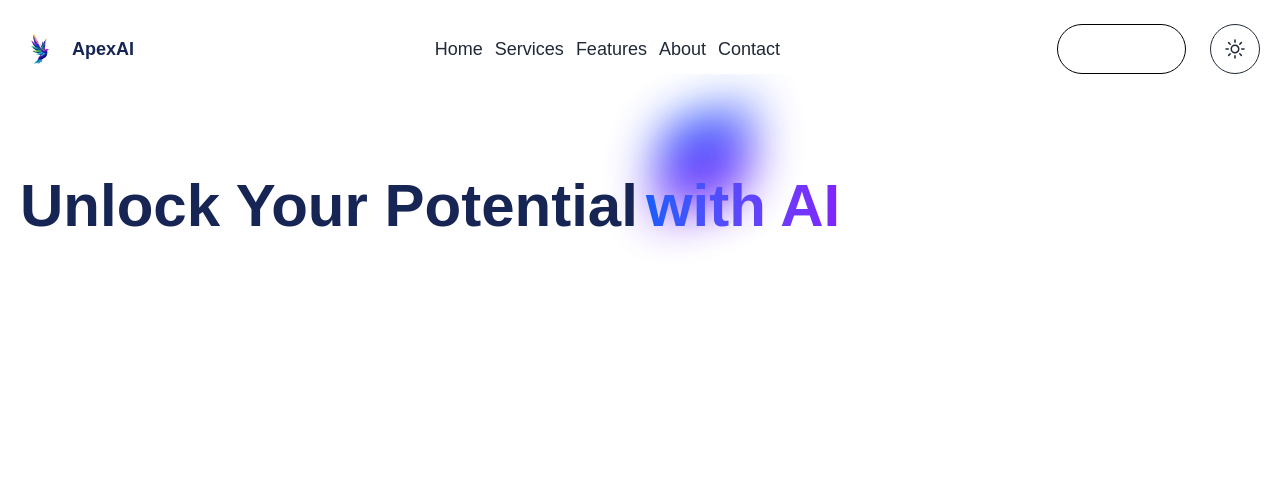
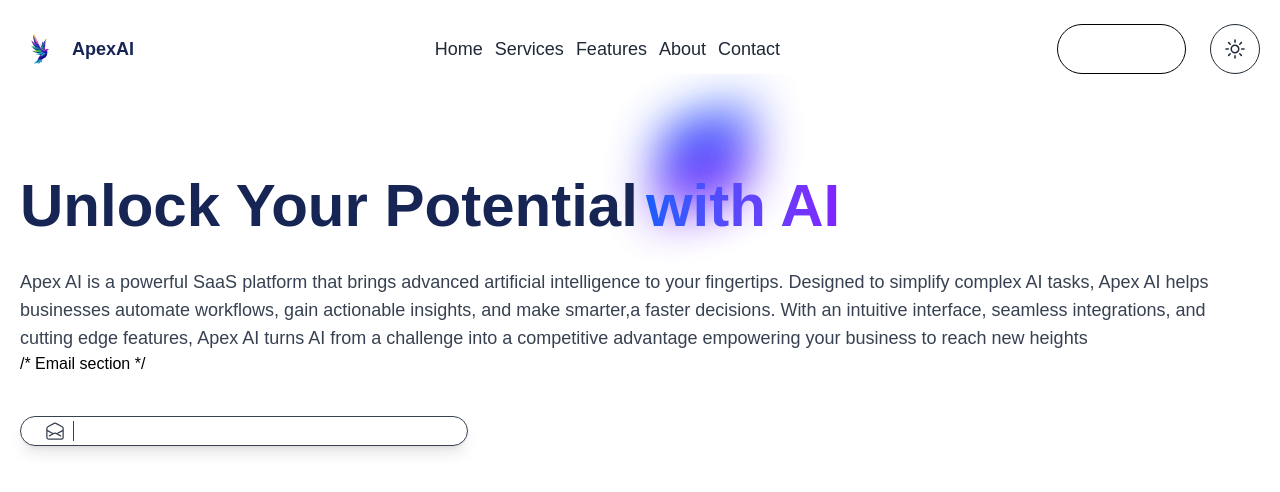
Before and after one commit to phantekzy/react-apex-saas, a React (Vite) app: page / in a window 1280 px wide. Shown: the top 492 px of the page. Built offline with nearby package versions, Linux system fonts and the light colour scheme.

Commit message:
adding the email section for users

```diff
--- a/src/App.tsx
+++ b/src/App.tsx
@@ -5,7 +5,7 @@ import { Hero } from "./components/section/Hero"
 /* App Component section */
 function App() {
     /* Return section */
-    return <Layout title="Lyra AI">
+    return <Layout title="Apex AI">
         {/* Hero section */}
         <Hero />
     </Layout>
--- a/src/components/section/Hero.tsx
+++ b/src/components/section/Hero.tsx
@@ -1,5 +1,6 @@
 /* Import section */
 import { Container } from "../shared/Container"
+import { Paragraph } from "../shared/Paragraph"
 /* Hero Component */
 export const Hero = () => {
     /* Return section */
@@ -22,6 +23,39 @@ export const Hero = () => {
                         with AI
                     </span>
                 </h1>
+                <Paragraph className="mt-8">
+                    Apex AI is a powerful SaaS platform that brings advanced artificial intelligence to your fingertips. Designed to simplify complex AI tasks,
+                    Apex AI helps businesses automate workflows, gain actionable insights, and make smarter,a
+                    faster decisions. With an intuitive interface, seamless integrations, and cutting edge features,
+                    Apex AI turns AI from a challenge into a competitive advantage  empowering your business to reach new heights
+                </Paragraph>
+                /* Email section */
+                <div className="mt-10 w-full flex max-w-md mx-auto lg:mx-0">
+                    <div className="flex sm:flex-row flex-col gap-5 w-full">
+                        <form action="#" className="py-1 pl-6 w-full pr-1 flex gap-3 items-center text-heading-3
+                                                    shadow-lg shadow-box-shadow border border-box-border bg-box-bg
+                                                    rounded-full ease-linear focus-within:bg-body focus-within:border-primary">
+                            <span className="min-w-max pr-2 border-r border-box-border">
+                                <svg
+                                    xmlns="http://www.w3.org/2000/svg"
+                                    width="20"
+                                    fill="none"
+                                    viewBox="0 0 24 24"
+                                    strokeWidth="1.5"
+                                    stroke="currentColor"
+                                    className="w-5 h-5"
+                                >
+                                    <path
+                                        strokeLinecap="round"
+                                        strokeLinejoin="round"
+                                        d="M21.75 9v.906a2.25 2.25 0 01-1.183 1.981l-6.478 3.488M2.25 9v.906a2.25 2.25 0 001.183 1.981l6.478 3.488m8.839 2.51l-4.66-2.51m0 0l-1.023-.55a2.25 2.25 0 00-2.134 0l-1.022.55m0 0l-4.661 2.51m16.5 1.615a2.25 2.25 0 01-2.25 2.25h-15a2.25 2.25 0 01-2.25-2.25V8.844a2.25 2.25 0 011.183-1.98l7.5-4.04a2.25 2.25 0 012.134 0l7.5 4.04a2.25 2.25 0 011.183 1.98V19.5z"
+                                    />
+                                </svg>
+
+                            </span>
+                        </form>
+                    </div>
+                </div>
             </div>
         </Container>
     </section>
```
